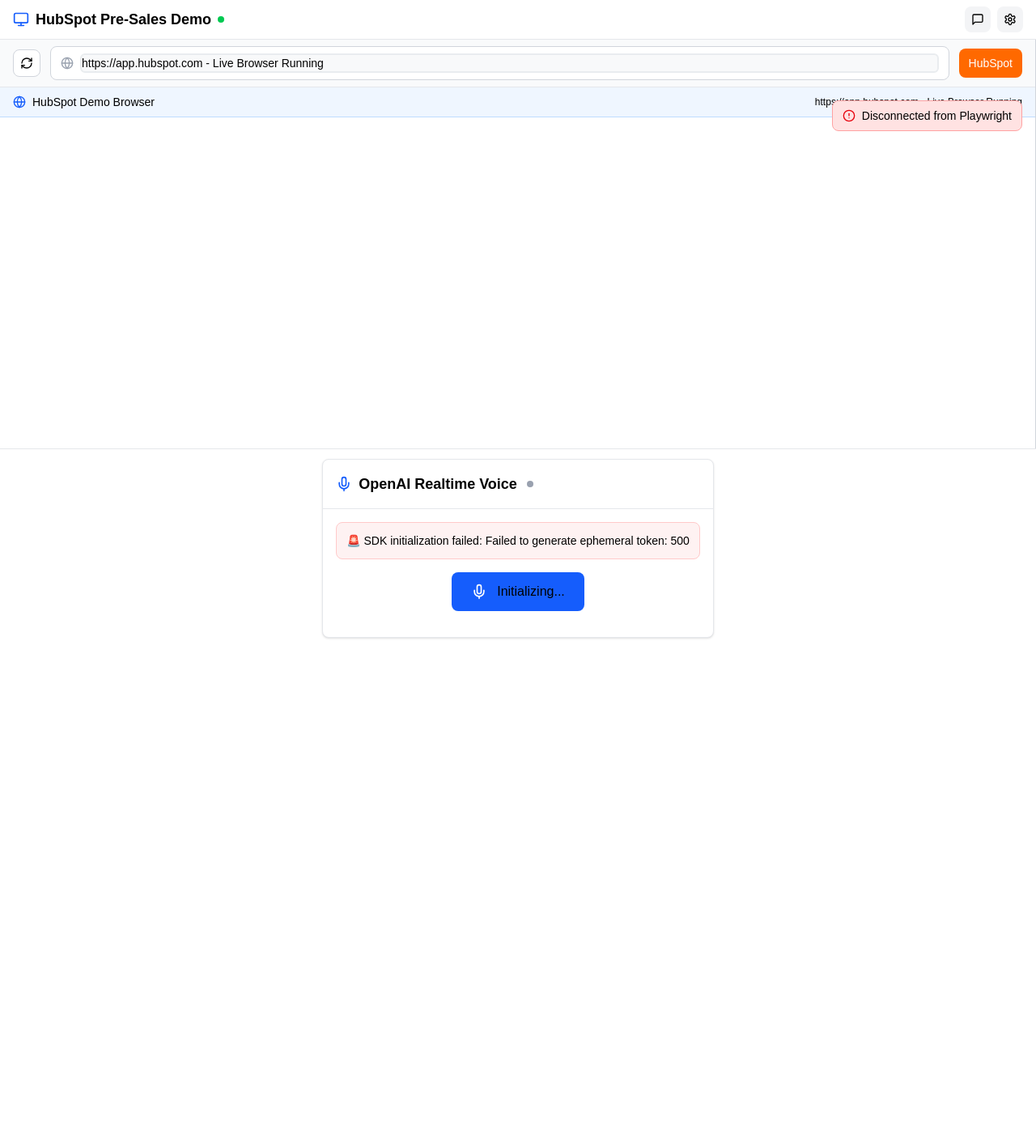
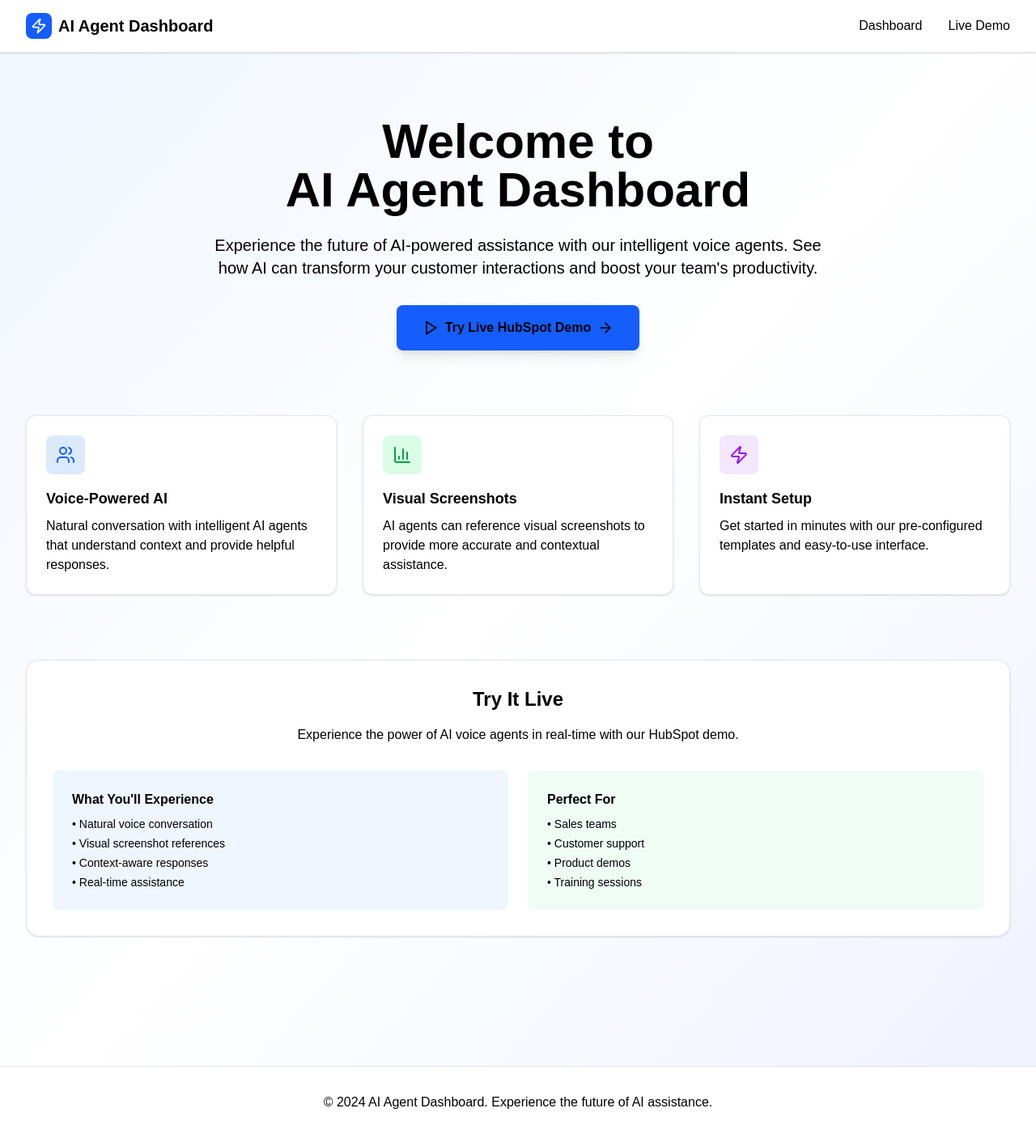
Before and after one commit to lazycoder1/getconvinced-poc, a Next.js app: page / in a window 1280 px wide. Shown: the whole page at 81% size. Before the commit the page ends 800 px from the top, so only its background shows below. Built offline with nearby package versions, Linux system fonts and the light colour scheme; no server answers.

Commit message:
fixing main page

```diff
--- a/src/app/page.tsx
+++ b/src/app/page.tsx
@@ -1,96 +1,161 @@
 "use client";
 
-import { useState, useEffect } from "react";
-import { Settings, Monitor, MessageSquare } from "lucide-react";
-import PlaywrightController from "@/components/PlaywrightController";
-import DebugPanel from "@/components/DebugPanel";
-import RealtimeVoiceAgent from "@/components/RealtimeVoiceAgent";
+import Link from "next/link";
+import { ArrowRight, Play, Zap, Users, BarChart3, Menu, X } from "lucide-react";
+import { useState } from "react";
 
-export default function HubSpotPlaywrightMCP() {
-    const [isDebugOpen, setIsDebugOpen] = useState(false);
-    const [debugMessages, setDebugMessages] = useState<
-        Array<{
-            timestamp: string;
-            type: "system" | "user" | "assistant" | "playwright" | "realtime";
-            message: string;
-        }>
-    >([]);
-    const [playwrightStatus, setPlaywrightStatus] = useState<"disconnected" | "connecting" | "connected">("disconnected");
-
-    const addDebugMessage = (type: "system" | "user" | "assistant" | "playwright" | "realtime", message: string) => {
-        setDebugMessages((prev) => [
-            ...prev,
-            {
-                timestamp: new Date().toLocaleTimeString(),
-                type,
-                message,
-            },
-        ]);
-    };
-
-    useEffect(() => {
-        addDebugMessage("system", "🎭 HubSpot Playwright MCP initialized");
-    }, []);
+export default function WelcomePage() {
+    const [isMobileMenuOpen, setIsMobileMenuOpen] = useState(false);
 
     return (
-        <div className="h-screen w-screen bg-gray-100 flex flex-col">
+        <div className="min-h-screen bg-gradient-to-br from-blue-50 via-white to-indigo-50">
             {/* Header */}
-            <div className="bg-white border-b border-gray-200 px-4 py-2 flex items-center justify-between">
+            <header className="bg-white border-b border-gray-200 shadow-sm">
+                <div className="px-4 mx-auto max-w-7xl sm:px-6 lg:px-8">
+                    <div className="flex justify-between items-center py-4">
                         <div className="flex items-center space-x-2">
-                    <Monitor className="w-5 h-5 text-blue-600" />
-                    <h1 className="text-lg font-semibold text-gray-900">HubSpot Pre-Sales Demo</h1>
-                    <div
-                        className={`w-2 h-2 rounded-full ${
-                            playwrightStatus === "connected"
-                                ? "bg-green-500"
-                                : playwrightStatus === "connecting"
-                                ? "bg-yellow-500"
-                                : "bg-red-500"
-                        }`}
-                    />
+                            <div className="flex justify-center items-center w-8 h-8 bg-blue-600 rounded-lg">
+                                <Zap className="w-5 h-5 text-white" />
                             </div>
+                            <h1 className="text-xl font-bold text-gray-900">AI Agent Dashboard</h1>
+                        </div>
+                        <nav className="hidden space-x-8 md:flex">
+                            <Link href="/dashboard" className="text-gray-600 transition-colors hover:text-gray-900">
+                                Dashboard
+                            </Link>
+                            <Link href="/agent-demo?website=hubspot" className="text-gray-600 transition-colors hover:text-gray-900">
+                                Live Demo
+                            </Link>
+                        </nav>
 
-                <div className="flex items-center space-x-2">
+                        {/* Mobile menu button */}
+                        <div className="md:hidden">
                             <button
-                        onClick={() => setIsDebugOpen(!isDebugOpen)}
-                        className={`p-2 rounded-lg transition-colors ${
-                            isDebugOpen ? "bg-blue-100 text-blue-600" : "bg-gray-100 text-gray-600 hover:bg-gray-200"
-                        }`}
+                                onClick={() => setIsMobileMenuOpen(!isMobileMenuOpen)}
+                                className="p-2 text-gray-600 rounded-md hover:text-gray-900 hover:bg-gray-100 focus:outline-none focus:ring-2 focus:ring-inset focus:ring-blue-500"
                             >
-                        <MessageSquare className="w-4 h-4" />
-                    </button>
-                    <button className="p-2 rounded-lg bg-gray-100 text-gray-600 hover:bg-gray-200 transition-colors">
-                        <Settings className="w-4 h-4" />
+                                {isMobileMenuOpen ? <X className="w-6 h-6" /> : <Menu className="w-6 h-6" />}
                             </button>
                         </div>
                     </div>
 
-            {/* Main Content Area */}
-            <div className="flex-1 flex min-h-0">
-                {/* Browser Area */}
-                <div className={`transition-all duration-300 ${isDebugOpen ? "flex-1" : "w-full"} min-h-0`}>
-                    <PlaywrightController onStatusChange={setPlaywrightStatus} onDebugMessage={addDebugMessage} />
+                    {/* Mobile menu */}
+                    {isMobileMenuOpen && (
+                        <div className="md:hidden">
+                            <div className="px-2 pt-2 pb-3 space-y-1 border-t border-gray-200 sm:px-3">
+                                <Link
+                                    href="/dashboard"
+                                    className="block px-3 py-2 text-base font-medium text-gray-600 rounded-md transition-colors hover:text-gray-900 hover:bg-gray-50"
+                                    onClick={() => setIsMobileMenuOpen(false)}
+                                >
+                                    Dashboard
+                                </Link>
+                                <Link
+                                    href="/agent-demo?website=hubspot"
+                                    className="block px-3 py-2 text-base font-medium text-gray-600 rounded-md transition-colors hover:text-gray-900 hover:bg-gray-50"
+                                    onClick={() => setIsMobileMenuOpen(false)}
+                                >
+                                    Live Demo
+                                </Link>
+                            </div>
+                        </div>
+                    )}
+                </div>
+            </header>
+
+            {/* Hero Section */}
+            <main className="px-4 py-20 mx-auto max-w-7xl sm:px-6 lg:px-8">
+                <div className="text-center">
+                    <h1 className="mb-6 text-4xl font-bold text-gray-900 md:text-6xl">
+                        Welcome to
+                        <span className="block text-blue-600">AI Agent Dashboard</span>
+                    </h1>
+                    <p className="mx-auto mb-8 max-w-3xl text-xl text-gray-600">
+                        Experience the future of AI-powered assistance with our intelligent voice agents. See how AI can transform your
+                        customer interactions and boost your team's productivity.
+                    </p>
+
+                    {/* CTA Button */}
+                    <Link
+                        href="/agent-demo?website=hubspot"
+                        className="inline-flex items-center px-8 py-4 bg-blue-600 text-white font-semibold rounded-lg hover:bg-blue-700 transition-colors shadow-lg hover:shadow-xl transform hover:-translate-y-0.5 duration-200"
+                    >
+                        <Play className="mr-2 w-5 h-5" />
+                        Try Live HubSpot Demo
+                        <ArrowRight className="ml-2 w-5 h-5" />
+                    </Link>
                 </div>
 
-                {/* Debug Panel (Collapsible) */}
-                <div
-                    className={`h-full transition-all duration-300 border-l border-gray-300 bg-white overflow-hidden ${
-                        isDebugOpen ? "w-80" : "w-0"
-                    } min-h-0`}
-                >
-                    <DebugPanel messages={debugMessages} isOpen={isDebugOpen} onClear={() => setDebugMessages([])} />
+                {/* Features Grid */}
+                <div className="grid grid-cols-1 gap-8 mt-20 md:grid-cols-3">
+                    <div className="p-6 bg-white rounded-xl border border-gray-200 shadow-sm transition-shadow hover:shadow-md">
+                        <div className="flex justify-center items-center mb-4 w-12 h-12 bg-blue-100 rounded-lg">
+                            <Users className="w-6 h-6 text-blue-600" />
+                        </div>
+                        <h3 className="mb-2 text-lg font-semibold text-gray-900">Voice-Powered AI</h3>
+                        <p className="text-gray-600">
+                            Natural conversation with intelligent AI agents that understand context and provide helpful responses.
+                        </p>
+                    </div>
+
+                    <div className="p-6 bg-white rounded-xl border border-gray-200 shadow-sm transition-shadow hover:shadow-md">
+                        <div className="flex justify-center items-center mb-4 w-12 h-12 bg-green-100 rounded-lg">
+                            <BarChart3 className="w-6 h-6 text-green-600" />
+                        </div>
+                        <h3 className="mb-2 text-lg font-semibold text-gray-900">Visual Screenshots</h3>
+                        <p className="text-gray-600">
+                            AI agents can reference visual screenshots to provide more accurate and contextual assistance.
+                        </p>
+                    </div>
+
+                    <div className="p-6 bg-white rounded-xl border border-gray-200 shadow-sm transition-shadow hover:shadow-md">
+                        <div className="flex justify-center items-center mb-4 w-12 h-12 bg-purple-100 rounded-lg">
+                            <Zap className="w-6 h-6 text-purple-600" />
+                        </div>
+                        <h3 className="mb-2 text-lg font-semibold text-gray-900">Instant Setup</h3>
+                        <p className="text-gray-600">Get started in minutes with our pre-configured templates and easy-to-use interface.</p>
                     </div>
                 </div>
 
-            {/* Voice Control Bar */}
-            <div className="bg-white border-t border-gray-200 px-4 py-3">
-                <div className="flex items-center justify-center space-x-4">
-                    <RealtimeVoiceAgent
-                        playwrightStatus={playwrightStatus}
-                        onDebugMessage={(source, message) => addDebugMessage(source as any, message)}
-                    />
+                {/* Demo Section */}
+                <div className="p-8 mt-20 bg-white rounded-2xl border border-gray-200 shadow-sm">
+                    <div className="mb-8 text-center">
+                        <h2 className="mb-4 text-2xl font-bold text-gray-900">Try It Live</h2>
+                        <p className="text-gray-600">Experience the power of AI voice agents in real-time with our HubSpot demo.</p>
+                    </div>
+
+                    <div className="grid grid-cols-1 gap-6 md:grid-cols-2">
+                        <div className="p-6 bg-blue-50 rounded-lg">
+                            <h3 className="mb-2 font-semibold text-blue-900">What You'll Experience</h3>
+                            <ul className="space-y-1 text-sm text-blue-800">
+                                <li>• Natural voice conversation</li>
+                                <li>• Visual screenshot references</li>
+                                <li>• Context-aware responses</li>
+                                <li>• Real-time assistance</li>
+                            </ul>
+                        </div>
+
+                        <div className="p-6 bg-green-50 rounded-lg">
+                            <h3 className="mb-2 font-semibold text-green-900">Perfect For</h3>
+                            <ul className="space-y-1 text-sm text-green-800">
+                                <li>• Sales teams</li>
+                                <li>• Customer support</li>
+                                <li>• Product demos</li>
+                                <li>• Training sessions</li>
+                            </ul>
                         </div>
                     </div>
                 </div>
+            </main>
+
+            {/* Footer */}
+            <footer className="mt-20 bg-white border-t border-gray-200">
+                <div className="px-4 py-8 mx-auto max-w-7xl sm:px-6 lg:px-8">
+                    <div className="text-center text-gray-600">
+                        <p>&copy; 2024 AI Agent Dashboard. Experience the future of AI assistance.</p>
+                    </div>
+                </div>
+            </footer>
+        </div>
     );
 }
```
Also changed, not shown: vercel.json. Lines whose indentation alone changed are shown as unchanged.
